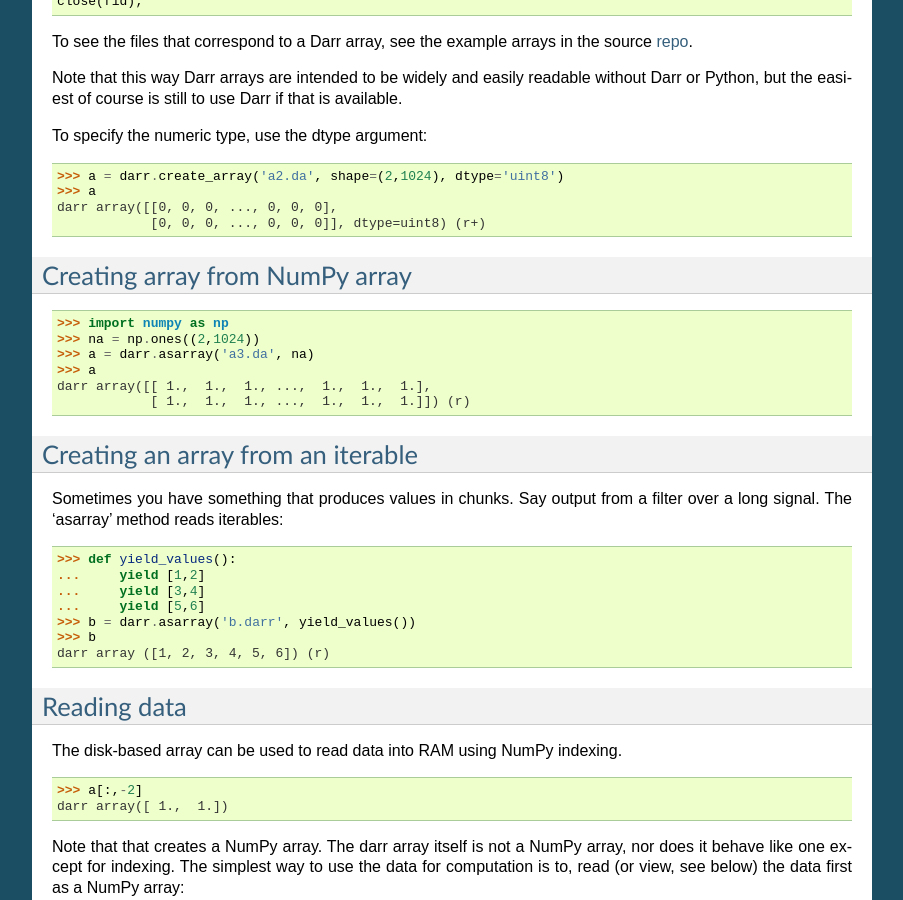
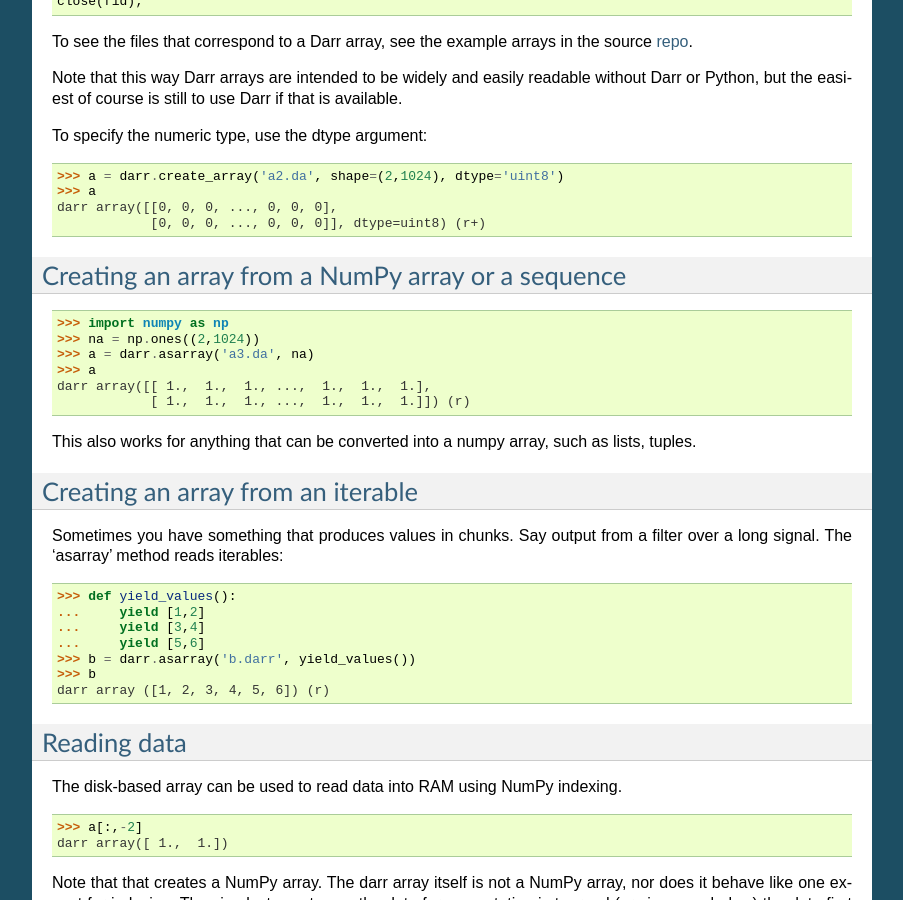
Before and after one commit to gbeckers/Darr, a Sphinx documentation site: the page built from docs/tutorial.rst, in a window 1280 px wide and 900 px high, scrolled down 1367 px. Shown: the whole window, without its empty margins (198-1101 px from the left). Built offline with Sphinx 7.4.7, drawn with Linux system fonts in a browser that asks for light colours; some of the changed text lies outside the part shown.

Commit message:
tutorial update

```diff
--- a/docs/tutorial.rst
+++ b/docs/tutorial.rst
@@ -96,8 +96,8 @@ To specify the numeric type, use the dtype argument:
 
 .. _fromnumpy:
 
-Creating array from NumPy array
--------------------------------
+Creating an array from a NumPy array or a sequence
+--------------------------------------------------
 
 .. code:: python
 
@@ -108,7 +108,8 @@ Creating array from NumPy array
     darr array([[ 1.,  1.,  1., ...,  1.,  1.,  1.],
                 [ 1.,  1.,  1., ...,  1.,  1.,  1.]]) (r)
 
-.. _readdata:
+This also works for anything that can be converted into a numpy array, such
+as lists, tuples.
 
 Creating an array from an iterable
 ----------------------------------
```
Also changed, not shown: other parts of docs/tutorial.rst (+1 -0 lines).
